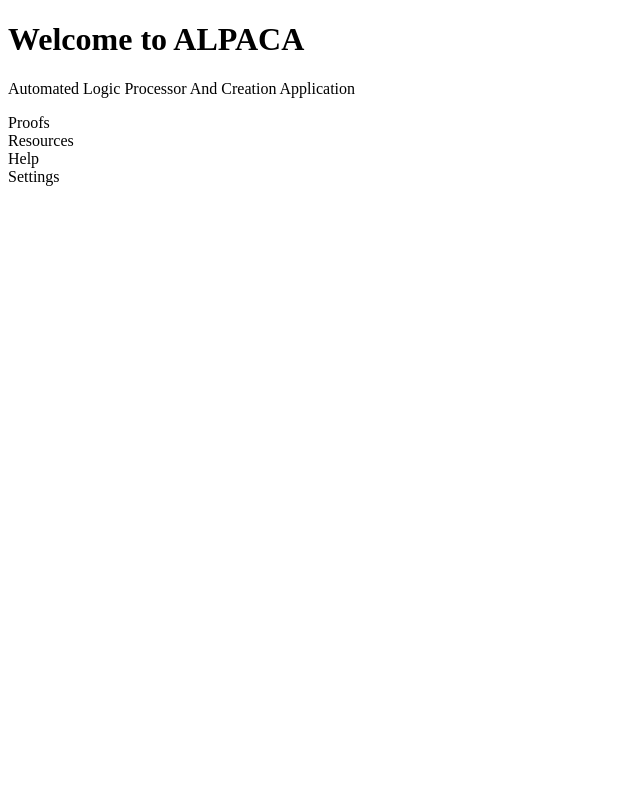
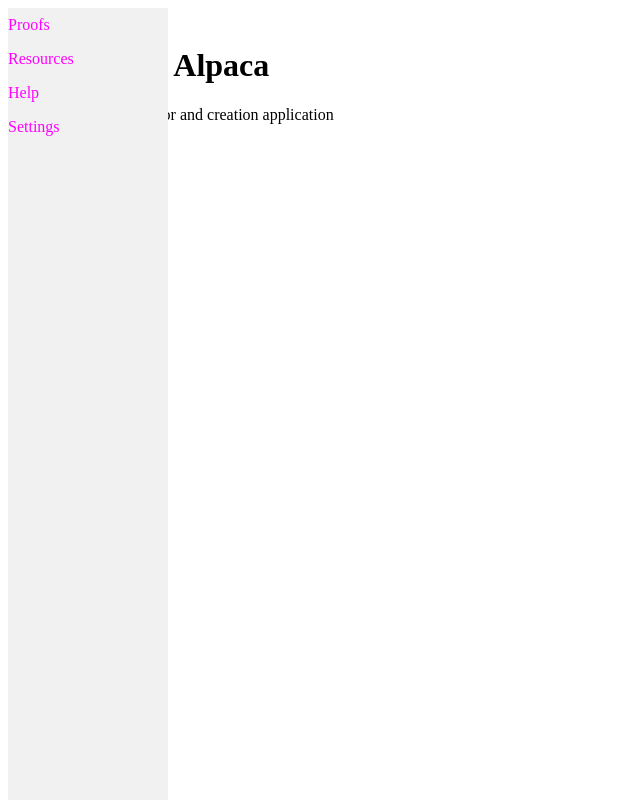
Before and after one commit to rpi-alpaca/gui, an Electron app: page webpages/homepage.html in a window 800 px wide. Shown: the whole page, without its empty margins (0-640 px from the left). Drawn offline with Linux system fonts and the light colour scheme.

Commit message:
added some of the changes that I was playing around with

```diff
--- a/webpages/homepage.html
+++ b/webpages/homepage.html
@@ -8,23 +8,41 @@
 body{
 	background-color:white;
 }
-
 sidebar {
-	list-style-type: none;
-	margin: 0;
-	padding:0;
+  list-style-type: none;
+  margin: 0;
+  padding: 0;
+  width: 20%;
+  height: 100%;
+  background-color: #f1f1f1;
+  overflow: auto;
+  position: fixed;
 }
 
+li {
+  display: block;
+  color: #F0F;
+  padding: 8px 0px;
+  text-decoration: none;
+}
+
+/* Change the link color on hover */
+li:hover {
+  background-color: #555;
+  color: white;
+}
+
+/*shifts all the text over by a certain amount*/
+text{
+margin-left: 20%;
+padding: 1px 16px;
+height:100%;
+}
 </style>
 </head>
 
 <body>
 <!-- Content here -->
-<!-- -->
-<h1>Welcome to ALPACA</h1>
-<!-- Place an image here -->
-<p>Automated Logic Processor And Creation Application</p>
-
 <!-- bar -->
 <sidebar>
 
@@ -34,6 +52,15 @@
 <li>Settings</li>
 
 </sidebar>
+
+<!-- -->
+
+<text>
+<h1>Welcome to Alpaca</h1>
+<!-- place an image here -->
+<p>automated logic processor and creation application</p>
+</text>
+
 </body>
 
 <html>
```
Also changed, not shown: webpages/help.html (+20 -0 lines), webpages/settings.html (+33 -0 lines), 1 other file.
